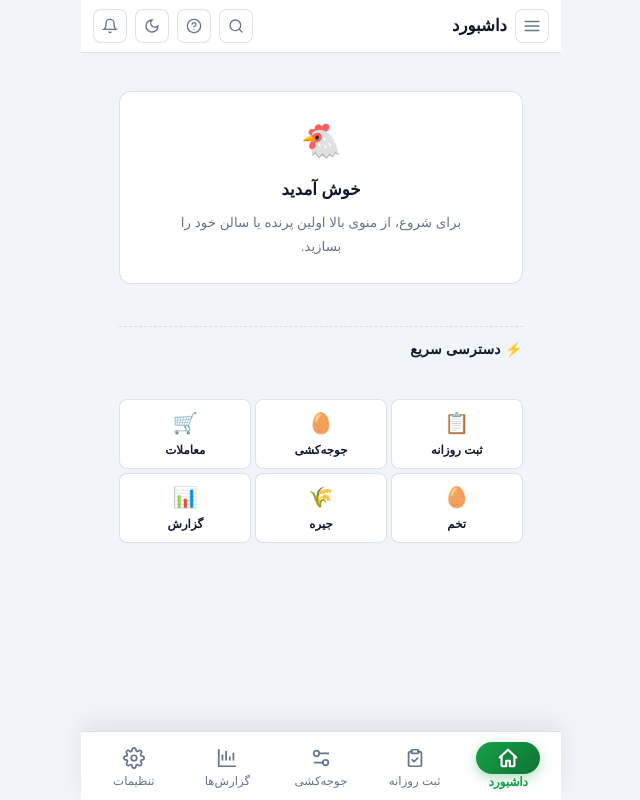
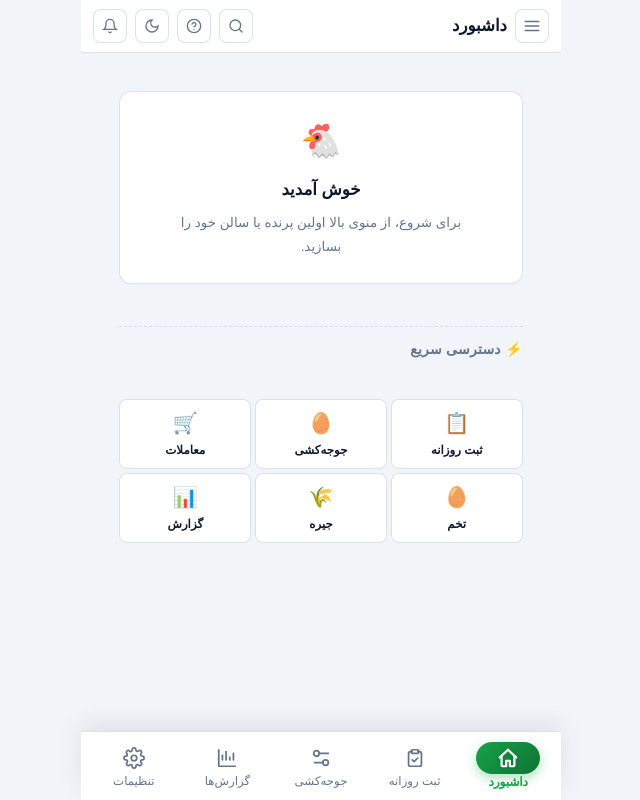
Before and after one commit to RAdinehh/bird-new, a React (Vite) app: page / in a window 1280 px wide. Shown: the whole page, without its empty margins (319-959 px from the left). Built offline with nearby package versions, Linux system fonts and the light colour scheme; a small style sheet from the web is missing; a web font is replaced by a local one.

Commit message:
refactor(ui/step1b): SectionTitle ملایم‌تر — weight 600 + muted color

```diff
--- a/src/shr/components/ui/Layout.tsx
+++ b/src/shr/components/ui/Layout.tsx
@@ -33,8 +33,8 @@ export function SectionTitle({ children }: { children: React.ReactNode }) {
       marginTop: 4,
       borderTop: '1px dashed var(--border)',
       fontSize: 'var(--fs-base)',
-      fontWeight: 700,
-      color: 'var(--text)',
+      fontWeight: 600,
+      color: 'var(--muted)',
       letterSpacing: '.3px',
     }}>{children}</div>
   );
```
